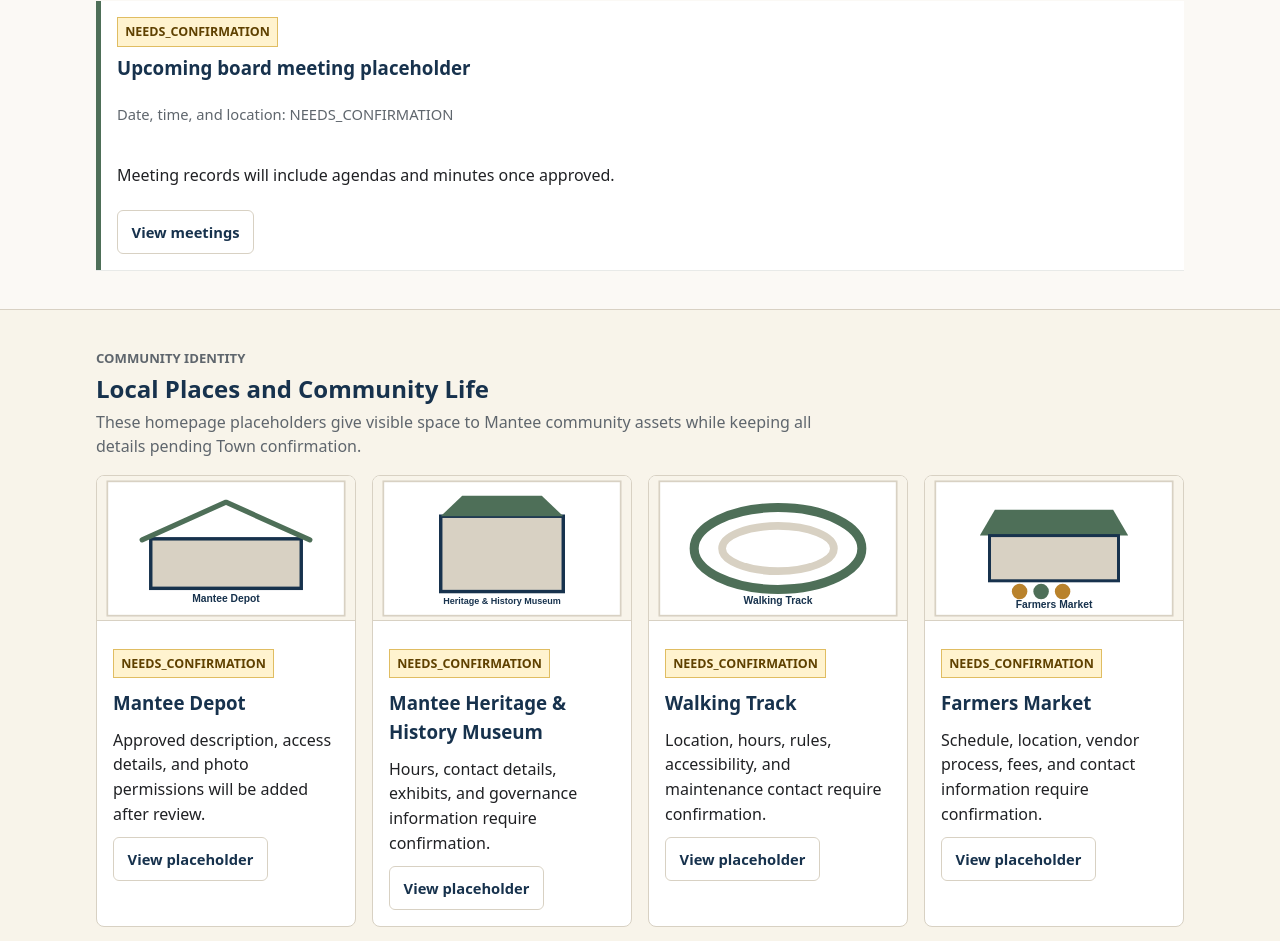
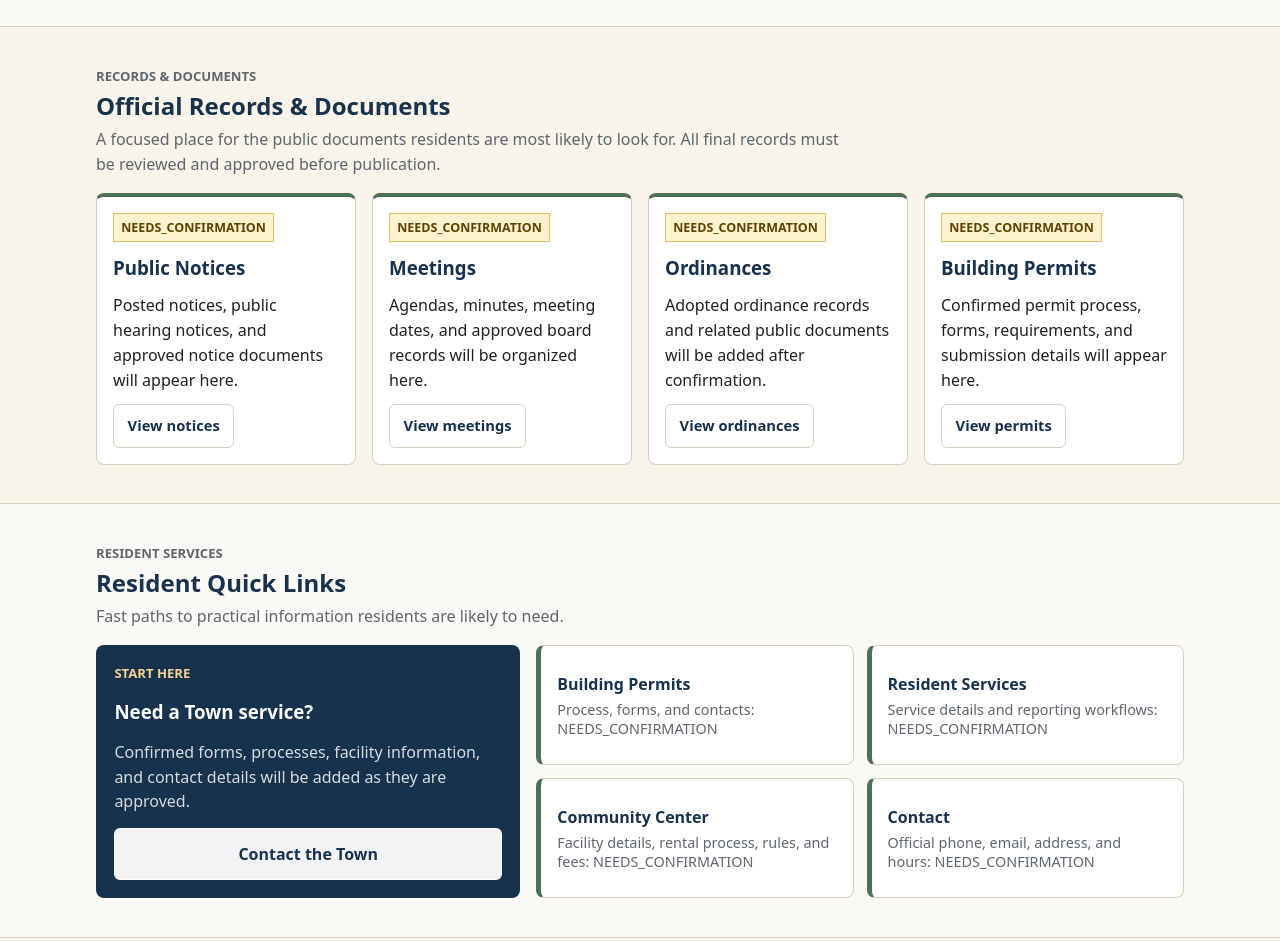
Before and after one commit to trob72/mantee-website, a plain HTML site: page prototype/index.html in a window 1280 px wide. Shown: the part 1216-2157 px from the top of the page. Drawn offline with Linux system fonts and the light colour scheme.

Commit message:
Refine homepage records and service sections

```diff
--- a/prototype/assets/css/site.css
+++ b/prototype/assets/css/site.css
@@ -395,6 +395,111 @@ button:focus {
   margin: 0;
 }
 
+.records-section {
+  background: var(--cream);
+}
+
+.document-grid {
+  display: grid;
+  gap: 1rem;
+}
+
+.document-card {
+  display: grid;
+  gap: 0.7rem;
+  align-content: start;
+  min-height: 100%;
+  padding: 1rem;
+  background: var(--white);
+  border: 1px solid var(--gray);
+  border-top: 4px solid var(--green);
+  border-radius: 8px;
+}
+
+.document-card h3,
+.service-callout h3 {
+  margin: 0;
+  color: var(--navy);
+}
+
+.document-card p,
+.service-callout p {
+  margin: 0;
+}
+
+.service-section {
+  border-top: 1px solid var(--gray);
+  border-bottom: 1px solid var(--gray);
+}
+
+.service-panel {
+  display: grid;
+  gap: 1rem;
+}
+
+.service-callout {
+  display: grid;
+  gap: 0.85rem;
+  align-content: start;
+  padding: 1.15rem;
+  background: var(--navy);
+  color: var(--white);
+  border-radius: 8px;
+}
+
+.service-callout h3,
+.service-callout .eyebrow {
+  color: var(--white);
+}
+
+.service-callout .eyebrow {
+  color: #f4d28f;
+}
+
+.service-callout p {
+  color: rgba(255, 255, 255, 0.82);
+}
+
+.service-callout .button.secondary {
+  background: rgba(255, 255, 255, 0.94);
+  border-color: rgba(255, 255, 255, 0.7);
+}
+
+.service-links {
+  display: grid;
+  gap: 0.8rem;
+}
+
+.service-link {
+  display: grid;
+  gap: 0.2rem;
+  min-height: 96px;
+  align-content: center;
+  padding: 1rem;
+  background: var(--white);
+  border: 1px solid var(--gray);
+  border-left: 5px solid var(--green);
+  border-radius: 8px;
+  color: var(--navy);
+  text-decoration: none;
+}
+
+.service-link:hover {
+  background: #fffdf6;
+  border-left-color: var(--focus);
+  color: var(--navy);
+}
+
+.service-link span {
+  font-weight: 800;
+}
+
+.service-link small {
+  color: var(--muted);
+  font-size: 0.9rem;
+  line-height: 1.35;
+}
+
 .community-section {
   background: var(--cream);
 }
@@ -619,6 +724,20 @@ button:focus {
     grid-template-columns: repeat(3, minmax(0, 1fr));
   }
 
+  .document-grid,
+  .service-links {
+    grid-template-columns: repeat(2, minmax(0, 1fr));
+  }
+
+  .record-list {
+    grid-template-columns: repeat(2, minmax(0, 1fr));
+  }
+
+  .service-panel {
+    grid-template-columns: 0.95fr 1.45fr;
+    align-items: stretch;
+  }
+
   .community-grid {
     grid-template-columns: repeat(2, minmax(0, 1fr));
   }
@@ -671,4 +790,8 @@ button:focus {
   .community-grid {
     grid-template-columns: repeat(4, minmax(0, 1fr));
   }
+
+  .document-grid {
+    grid-template-columns: repeat(4, minmax(0, 1fr));
+  }
 }
--- a/prototype/index.html
+++ b/prototype/index.html
@@ -78,6 +78,78 @@
       </div>
     </section>
 
+    <section class="section records-section">
+      <div class="wrap">
+        <div class="section-header">
+          <p class="eyebrow">Records &amp; Documents</p>
+          <h2>Official Records &amp; Documents</h2>
+          <p>A focused place for the public documents residents are most likely to look for. All final records must be reviewed and approved before publication.</p>
+        </div>
+        <div class="document-grid">
+          <article class="document-card">
+            <span class="tag">NEEDS_CONFIRMATION</span>
+            <h3>Public Notices</h3>
+            <p>Posted notices, public hearing notices, and approved notice documents will appear here.</p>
+            <a class="button small secondary" href="public-notices.html">View notices</a>
+          </article>
+          <article class="document-card">
+            <span class="tag">NEEDS_CONFIRMATION</span>
+            <h3>Meetings</h3>
+            <p>Agendas, minutes, meeting dates, and approved board records will be organized here.</p>
+            <a class="button small secondary" href="meetings.html">View meetings</a>
+          </article>
+          <article class="document-card">
+            <span class="tag">NEEDS_CONFIRMATION</span>
+            <h3>Ordinances</h3>
+            <p>Adopted ordinance records and related public documents will be added after confirmation.</p>
+            <a class="button small secondary" href="ordinances.html">View ordinances</a>
+          </article>
+          <article class="document-card">
+            <span class="tag">NEEDS_CONFIRMATION</span>
+            <h3>Building Permits</h3>
+            <p>Confirmed permit process, forms, requirements, and submission details will appear here.</p>
+            <a class="button small secondary" href="building-permits.html">View permits</a>
+          </article>
+        </div>
+      </div>
+    </section>
+
+    <section class="section service-section alt">
+      <div class="wrap">
+        <div class="section-header">
+          <p class="eyebrow">Resident Services</p>
+          <h2>Resident Quick Links</h2>
+          <p>Fast paths to practical information residents are likely to need.</p>
+        </div>
+        <div class="service-panel">
+          <div class="service-callout">
+            <p class="eyebrow">Start Here</p>
+            <h3>Need a Town service?</h3>
+            <p>Confirmed forms, processes, facility information, and contact details will be added as they are approved.</p>
+            <a class="button secondary" href="contact.html">Contact the Town</a>
+          </div>
+          <div class="service-links" aria-label="Resident service links">
+            <a class="service-link" href="building-permits.html">
+              <span>Building Permits</span>
+              <small>Process, forms, and contacts: NEEDS_CONFIRMATION</small>
+            </a>
+            <a class="service-link" href="resident-services.html">
+              <span>Resident Services</span>
+              <small>Service details and reporting workflows: NEEDS_CONFIRMATION</small>
+            </a>
+            <a class="service-link" href="community-center.html">
+              <span>Community Center</span>
+              <small>Facility details, rental process, rules, and fees: NEEDS_CONFIRMATION</small>
+            </a>
+            <a class="service-link" href="contact.html">
+              <span>Contact</span>
+              <small>Official phone, email, address, and hours: NEEDS_CONFIRMATION</small>
+            </a>
+          </div>
+        </div>
+      </div>
+    </section>
+
     <section class="section community-section">
       <div class="wrap">
         <div class="section-header wide">
@@ -129,32 +201,6 @@
       </div>
     </section>
 
-    <section class="section">
-      <div class="wrap">
-        <div class="section-header">
-          <h2>Resident Quick Links</h2>
-          <p>Fast paths to the pages residents are most likely to need.</p>
-        </div>
-        <div class="card-grid">
-          <article class="card">
-            <h3>Building Permits</h3>
-            <p>Find the confirmed process, forms, and contacts once reviewed.</p>
-            <a class="button small secondary" href="building-permits.html">Start here</a>
-          </article>
-          <article class="card">
-            <h3>Resident Services</h3>
-            <p>Service details and reporting workflows will be added after confirmation.</p>
-            <a class="button small secondary" href="resident-services.html">View services</a>
-          </article>
-          <article class="card">
-            <h3>Community Center</h3>
-            <p>Facility details, rental process, rules, and fees require Town review.</p>
-            <a class="button small secondary" href="community-center.html">View facility</a>
-          </article>
-        </div>
-      </div>
-    </section>
-
     <section class="section image-feature">
       <div class="image-feature-backdrop" aria-hidden="true">
         <img src="assets/images/mantee-community-aerial.jpg?v=photo-ui-3" alt="">
```
